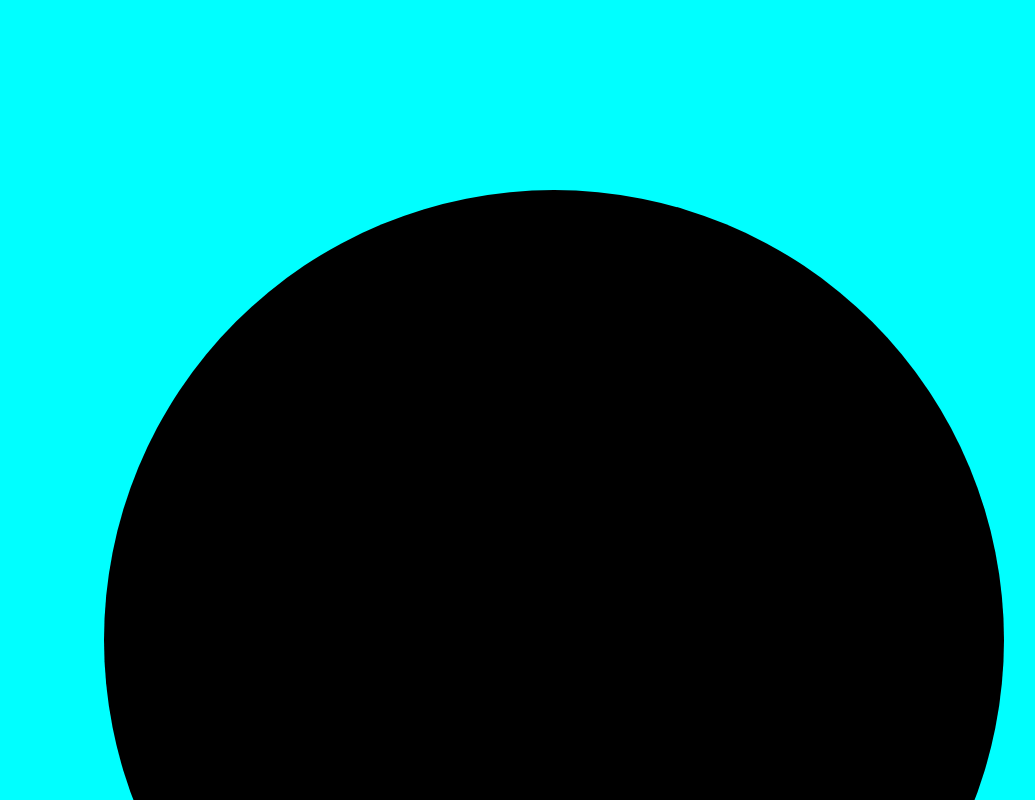
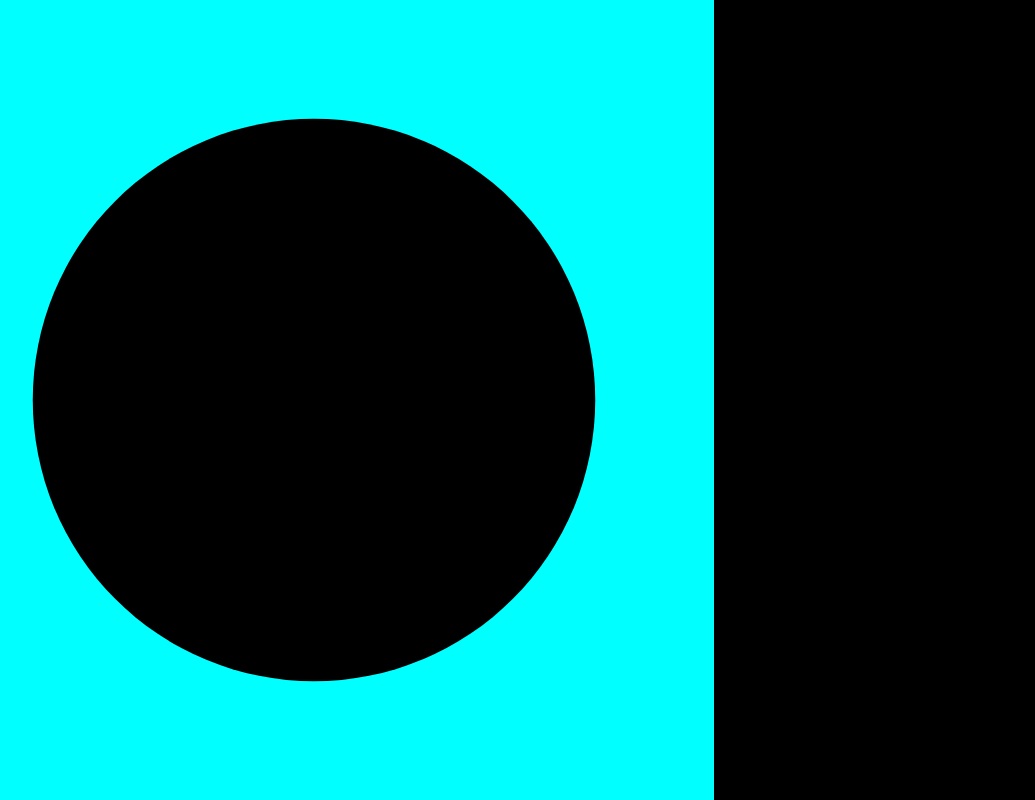
Before and after one commit to dopplerreflect/art-with-controls, a React (Vite) app: page /One in a window 1280 px wide. Shown: the top 800 px of the page, without its empty margins (86-1121 px from the left). Built offline with nearby package versions, Linux system fonts and the light colour scheme.

Commit message:
move all control handlers into Controls

```diff
--- a/src/Controls.tsx
+++ b/src/Controls.tsx
@@ -1,4 +1,4 @@
-import { ChangeEventHandler, useRef } from 'react';
+import { ChangeEventHandler, ChangeEvent, useState, useReducer } from 'react';
 type ControlsProps = {
   controls: Controls;
   handleControlChange: ChangeEventHandler<HTMLInputElement>;
@@ -23,4 +23,23 @@ const Controls = ({ controls, handleControlChange }: ControlsProps) => {
   );
 };
 
+const reducer = (controls: Controls, action: ReducerAction) => {
+  const { control, value } = action;
+  const newControls: Controls = [
+    ...controls.filter(c => c.name !== control),
+    { ...controls.find(c => c.name === control)!, value },
+  ].sort((a, b) => (a.name > b.name ? 1 : -1));
+  return newControls;
+};
+
+export const useControls = (controlsInitialState: Controls) => {
+  const [showControls, setShowControls] = useState(false);
+
+  const [controls, dispatch] = useReducer(reducer, controlsInitialState);
+  const handleControlChange = (event: ChangeEvent<HTMLInputElement>) => {
+    dispatch({ control: event.target.name, value: Number(event.target.value) });
+  };
+  return { controls, handleControlChange, showControls, setShowControls };
+};
+
 export default Controls;
--- a/src/Image.css
+++ b/src/Image.css
@@ -2,17 +2,16 @@
   background-color: black;
   overflow: hidden;
 }
-.Controls.hidden {
-  display: none;
+.Image {
+  max-height: 100vmin;
+  max-width: 100vmin;
 }
-
 .Controls {
   opacity: 50%;
   position: absolute;
   top: 0;
   left: 0;
-  width: 50vw;
-  /* height: 100vh; */
+  width: 100%;
   color: white;
   background-color: black;
 }
--- a/src/gallery/One.tsx
+++ b/src/gallery/One.tsx
@@ -1,6 +1,4 @@
-import { ChangeEvent, useReducer, useRef, useState } from 'react';
-import Controls from '../Controls';
-import reducer from '../reducer';
+import Controls, { useControls } from '../Controls';
 import '../Image.css';
 
 const controlsInitialState: Controls = [
@@ -9,13 +7,8 @@ const controlsInitialState: Controls = [
 ];
 
 const One = () => {
-  const [showControls, setShowControls] = useState(false);
-
-  const [controls, dispatch] = useReducer(reducer, controlsInitialState);
-
-  const handleControlChange = (event: ChangeEvent<HTMLInputElement>) => {
-    dispatch({ control: event.target.name, value: Number(event.target.value) });
-  };
+  const { controls, handleControlChange, showControls, setShowControls } =
+    useControls(controlsInitialState);
 
   return (
     <div className='Container'>
--- a/src/reducer.ts
+++ /dev/null
@@ -1,10 +0,0 @@
-const reducer = (controls: Controls, action: ReducerAction) => {
-  const { control, value } = action;
-  const newControls: Controls = [
-    ...controls.filter(c => c.name !== control),
-    { ...controls.find(c => c.name === control)!, value },
-  ].sort((a, b) => (a.name > b.name ? 1 : -1));
-  return newControls;
-};
-
-export default reducer;
```
